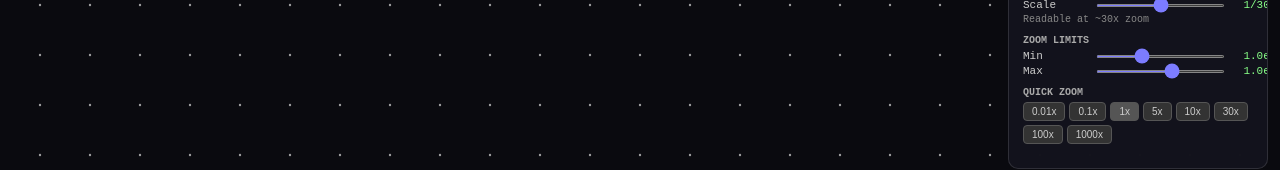
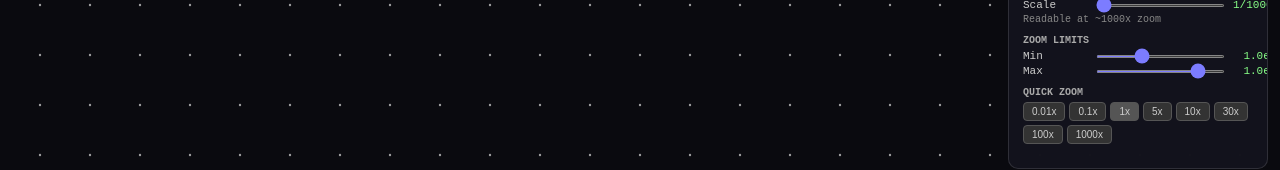
Before and after one commit to njw275/html-in-canvas-zoom, a React (Vite) app: page / in a window 1280 px wide. Shown: the part 195-365 px from the top of the page. Built offline with nearby package versions, Linux system fonts and the light colour scheme.

Commit message:
Set nest scale to 1/1000 and max zoom to 1e7

```diff
--- a/src/App.tsx
+++ b/src/App.tsx
@@ -6,9 +6,9 @@ import { DebugPane } from './components/DebugPane';
 import './index.css';
 
 const DEFAULT_DEBUG = {
-  nestScale: 1 / 30,
+  nestScale: 1 / 1000,
   minZoom: 0.0001,
-  maxZoom: 100000,
+  maxZoom: 1e7,
 };
 
 export default function App() {
--- a/src/components/DebugPane.tsx
+++ b/src/components/DebugPane.tsx
@@ -155,7 +155,7 @@ export function DebugPane({ cameraRef, subscribe, values, onValuesChange, setCam
           <input
             type="range"
             min={2}
-            max={7}
+            max={8}
             step={0.1}
             value={Math.log10(values.maxZoom)}
             onChange={(e) =>
```
